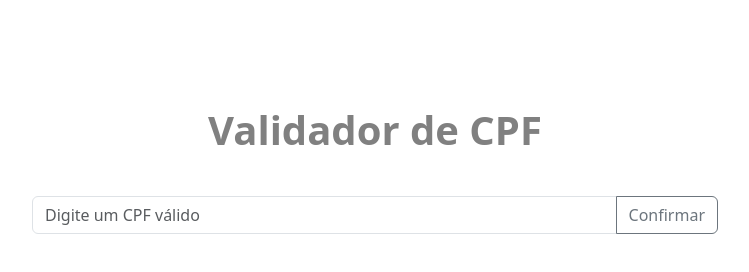
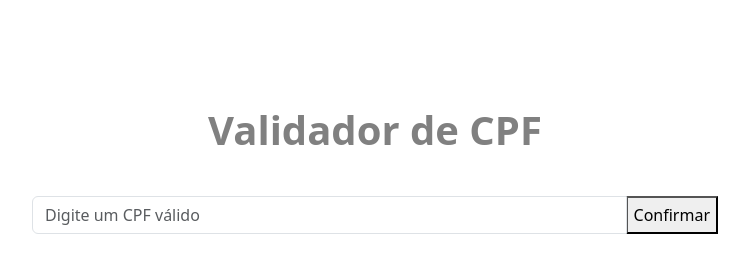
Before and after one commit to GuuTizatto/gustavotizatto_validador_cpf, a plain HTML site: page index.html in a window 1280 px wide. Shown: the whole page, without its empty margins (265-1014 px from the left). Drawn offline with nearby package versions, Linux system fonts and the light colour scheme.

Commit message:
correção de código

```diff
--- a/index.html
+++ b/index.html
@@ -11,8 +11,8 @@
     <div class="container baixo">
         <p style="text-align: center; font-size: 40px; color: gray; padding-bottom: 20px;"><b>Validador de CPF</b></p>
         <div class="input-group mb-3">
-        <input type="text" class="form-control" placeholder="Digite um CPF válido" aria-label="Digite um CPF válido" aria-describedby="button-addon2">
-        <button class="btn btn-outline-secondary" type="button" id="button-addon2">Confirmar</button>
+        <input type="text" class="form-control" id="cpf" name="cpf" placeholder="Digite um CPF válido" aria-label="Digite um CPF válido" aria-describedby="button-addon2">
+        <input type="submit" value="Confirmar">
     </div>
 </div>
 </body>
```
